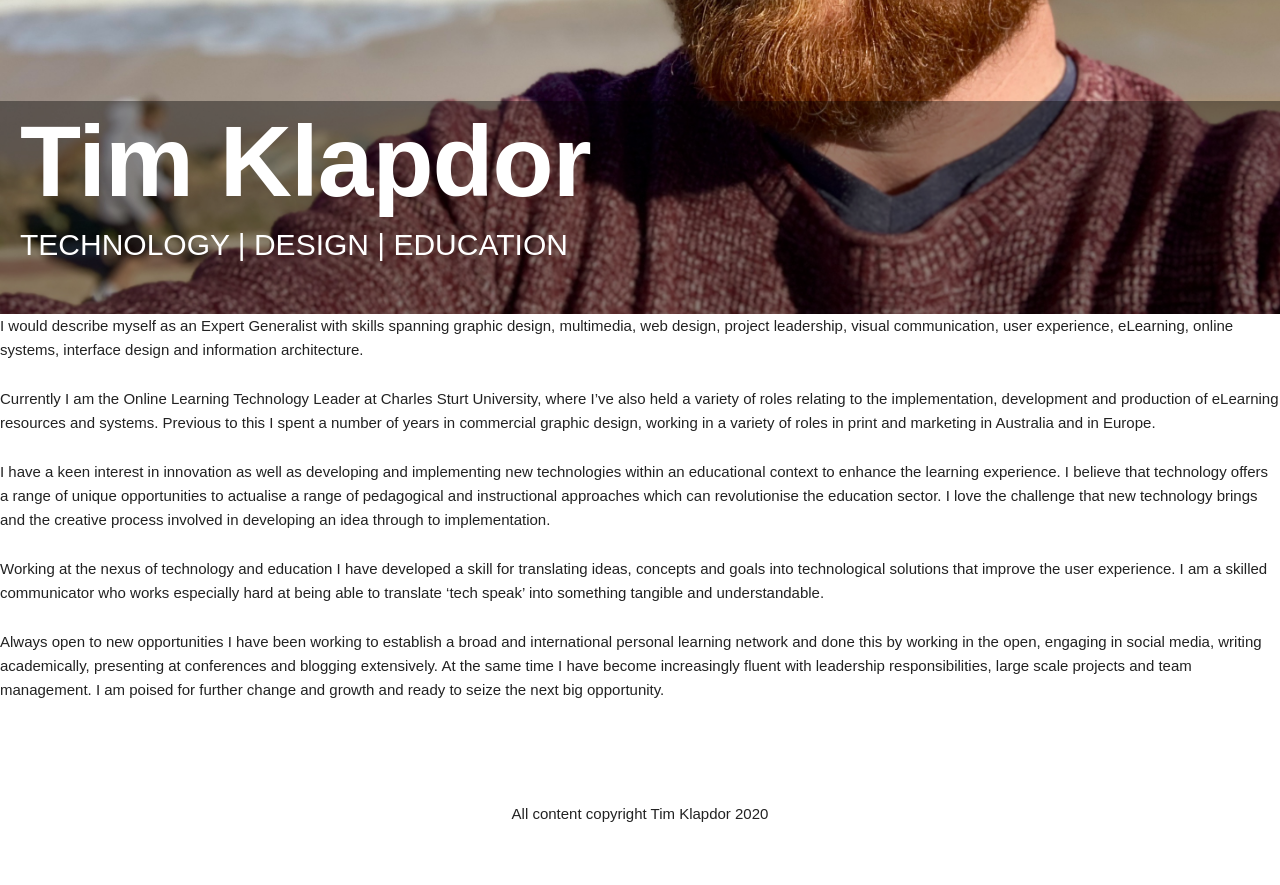
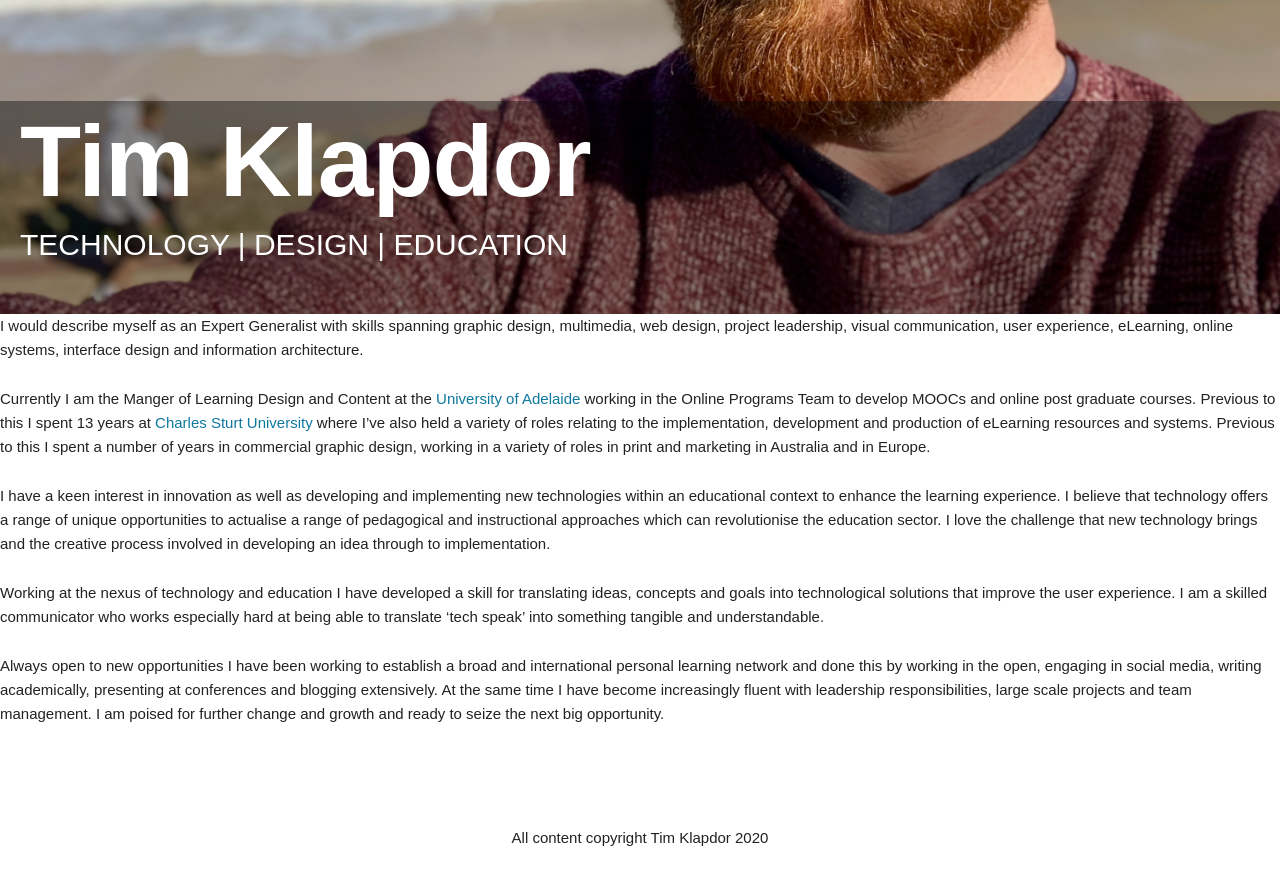
Before and after one commit to timklapdor/resume, a Jekyll site: the page built from _profile/profile.md, in a window 1280 px wide and 900 px high, scrolled down 586 px. Shown: the top 885 px of the window. Built offline with Jekyll 4.4.1, drawn with Linux system fonts in a browser that asks for light colours.

Commit message:
Update profile.md
Update where I'm working.

```diff
--- a/_profile/profile.md
+++ b/_profile/profile.md
@@ -16,7 +16,7 @@ slideshare: "http://slideshare.net/timklapdor/"
 
 I would describe myself as an Expert Generalist with skills spanning graphic design, multimedia, web design, project leadership, visual communication, user experience, eLearning, online systems, interface design and information architecture.
 
-Currently I am the Online Learning Technology Leader at Charles Sturt University, where I've also held a variety of roles relating to the implementation, development and production of eLearning resources and systems. Previous to this I spent a number of years in commercial graphic design, working in a variety of roles in print and marketing in Australia and in Europe.
+Currently I am the Manger of Learning Design and Content at the [University of Adelaide](https://www.adelaide.edu.au/) working in the Online Programs Team to develop MOOCs and online post graduate courses. Previous to this I spent 13 years at [Charles Sturt University](https://www.csu.edu.au/) where I've also held a variety of roles relating to the implementation, development and production of eLearning resources and systems. Previous to this I spent a number of years in commercial graphic design, working in a variety of roles in print and marketing in Australia and in Europe.
 
 I have a keen interest in innovation as well as developing and implementing new technologies within an educational context to enhance the learning experience. I believe that technology offers a range of unique opportunities to actualise a range of pedagogical and instructional approaches which can revolutionise the education sector. I love the challenge that new technology brings and the creative process involved in developing an idea through to implementation.
 
```
